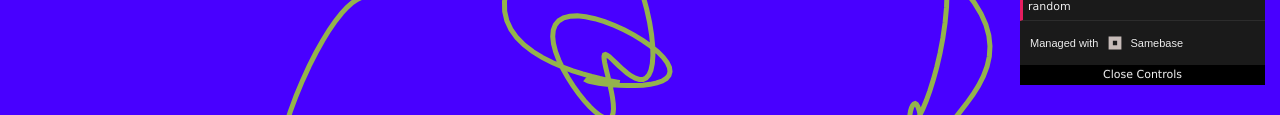
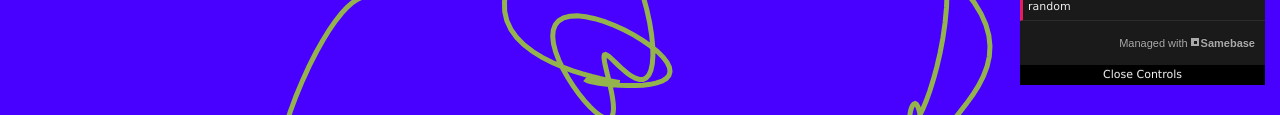
Before and after one commit to nicu-chiciuc/spiro, a website: page index.html in a window 1280 px wide. Shown: the part 231-346 px from the top of the page. Drawn offline with Linux system fonts and the light colour scheme.

Commit message:
Use inline Samebase attribution

```diff
--- a/index.html
+++ b/index.html
@@ -10,23 +10,34 @@
 			.samebase-attribution {
 				display: flex;
 				align-items: center;
-				gap: 8px;
+				justify-content: flex-end;
+				box-sizing: border-box;
+				width: 100%;
 				min-height: 44px;
 				padding: 0 10px;
-				color: #eee;
+				color: #aaa;
 				background: #1a1a1a;
 				font: 11px Arial, sans-serif;
 				text-decoration: none;
 			}
-			.samebase-attribution:hover {
-				text-decoration: underline;
+			.samebase-attribution > span {
+				border-bottom: 1px solid transparent;
+				white-space: nowrap;
 			}
-			.samebase-attribution img {
-				filter: invert(1);
+			.samebase-attribution:hover > span {
+				border-bottom-color: currentColor;
+			}
+			.samebase-attribution svg {
+				display: inline-block;
+				margin-right: 0.15em;
+				vertical-align: baseline;
 			}
 			.samebase-attribution:focus-visible {
 				outline: 2px solid #fff;
 				outline-offset: -2px;
+			}
+			.dg.main > ul.closed .samebase-attribution-row {
+				display: none;
 			}
 		</style>
 		<script type="text/javascript" src="dat.gui.min.new.js"></script>
@@ -216,17 +227,9 @@
 		var attribution = document.createElement('a');
 		attribution.href = 'https://samebase.com';
 		attribution.target = '_blank';
-		attribution.rel = 'noreferrer';
+		attribution.rel = 'noopener noreferrer';
 		attribution.className = 'samebase-attribution';
-		attribution.textContent = 'Managed with ';
-		var logo = document.createElement('img');
-		logo.src = 'samebase.svg';
-		logo.alt = '';
-		logo.setAttribute('aria-hidden', 'true');
-		logo.width = 16;
-		logo.height = 16;
-		attribution.appendChild(logo);
-		attribution.appendChild(document.createTextNode('Samebase'));
+		attribution.innerHTML = '<span>Managed with <strong><svg xmlns="http://www.w3.org/2000/svg" viewBox="0 0 60 60" width="0.75em" height="0.75em" shape-rendering="crispEdges" aria-hidden="true"><path d="M0 0h60v60H0z M20 20h20v20H20z" fill="currentColor" fill-rule="evenodd"></path></svg>Samebase</strong></span>';
 		var attributionRow = document.createElement('li');
 		attributionRow.className = 'samebase-attribution-row';
 		attributionRow.appendChild(attribution);
```
Also changed, not shown: samebase.svg (deleted), 1 other file.
